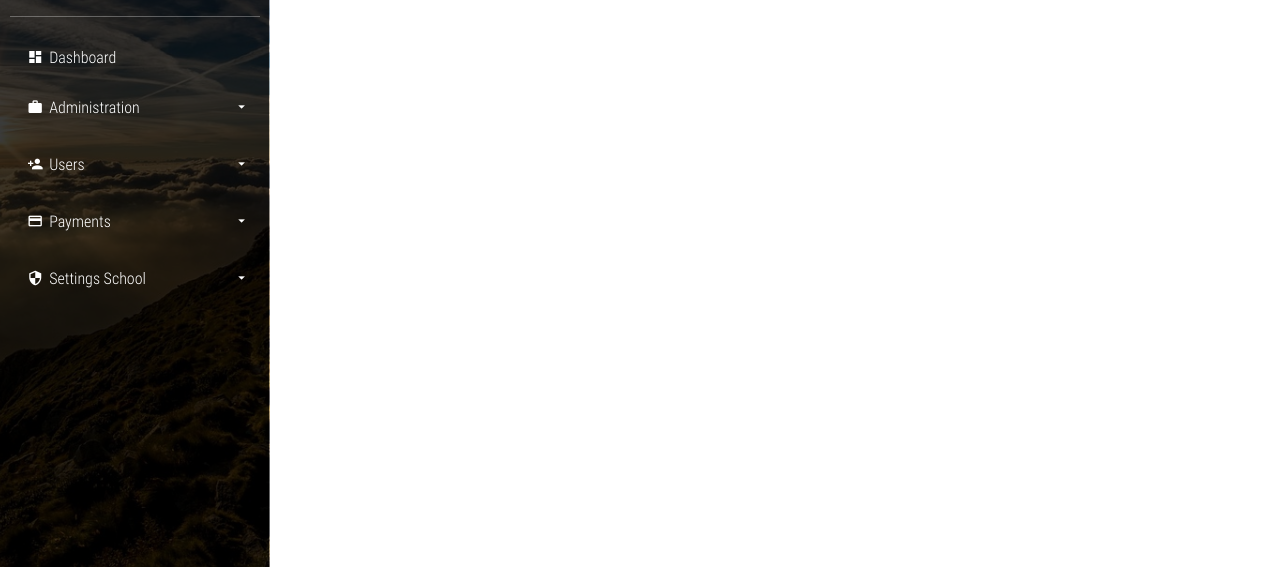
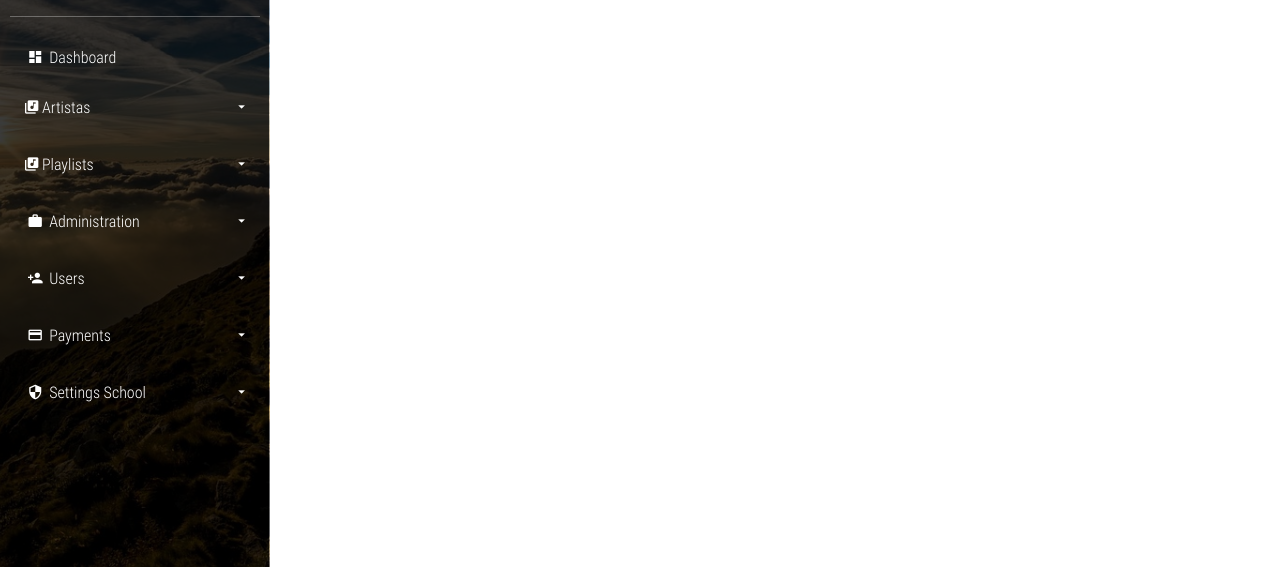
Before and after one commit to WillianAbrego/PlaylistVista, a plain HTML site: page home.html in a window 1280 px wide. Shown: the part 233-800 px from the top of the page. Drawn offline with Linux system fonts and the light colour scheme; no server answers.

Commit message:
agregado playlist sin funcionalidad solo visual

```diff
--- a/home.html
+++ b/home.html
@@ -43,6 +43,44 @@
 				</li>
 				<li>
 					<a href="#!" class="btn-sideBar-SubMenu">
+						<i class="zmdi zmdi-collection-music"></i> Artistas <i class="zmdi zmdi-caret-down pull-right"></i>
+					</a>
+					<ul class="list-unstyled full-box">
+						<li>
+							<a href="#"><i class="zmdi zmdi-timer zmdi-hc-fw"></i> Period</a>
+						</li>
+						<li>
+							<a href="#"><i class="zmdi zmdi-book zmdi-hc-fw"></i> Subject</a>
+						</li>
+						<li>
+							<a href="#"><i class="zmdi zmdi-graduation-cap zmdi-hc-fw"></i> Section</a>
+						</li>
+						<li>
+							<a href="#"><i class="zmdi zmdi-font zmdi-hc-fw"></i> Salon</a>
+						</li>
+					</ul>
+				</li>
+				<li>
+					<a href="#!" class="btn-sideBar-SubMenu">
+						<i class="zmdi zmdi-collection-music"></i> Playlists <i class="zmdi zmdi-caret-down pull-right"></i>
+					</a>
+					<ul class="list-unstyled full-box " id="play">
+						<!-- <li>
+							<a href="#"><i class="zmdi zmdi-timer zmdi-hc-fw"></i> Period</a>
+						</li>
+						<li>
+							<a href="#"><i class="zmdi zmdi-book zmdi-hc-fw"></i> Subject</a>
+						</li>
+						<li>
+							<a href="#"><i class="zmdi zmdi-graduation-cap zmdi-hc-fw"></i> Section</a>
+						</li>
+						<li>
+							<a href="#"><i class="zmdi zmdi-font zmdi-hc-fw"></i> Salon</a>
+						</li> -->
+					</ul>
+				</li>
+				<li>
+					<a href="#!" class="btn-sideBar-SubMenu">
 						<i class="zmdi zmdi-case zmdi-hc-fw"></i> Administration <i class="zmdi zmdi-caret-down pull-right"></i>
 					</a>
 					<ul class="list-unstyled full-box">
@@ -60,6 +98,7 @@
 						</li>
 					</ul>
 				</li>
+
 				<li>
 					<a href="#!" class="btn-sideBar-SubMenu">
 						<i class="zmdi zmdi-account-add zmdi-hc-fw"></i> Users <i class="zmdi zmdi-caret-down pull-right"></i>
--- a/js/script.js
+++ b/js/script.js
@@ -125,43 +125,21 @@ const MostrarCancion = (cancion) => {
 fetch("http://localhost:3000/api/v1/user")
   .then((response) => response.json())
   .then((data) => ShowUser(data));
-// .then((data) => data.map(mostrarData));
 
 const ShowUser = (user) => {
   document.getElementById(
     "user"
   ).innerHTML += `${user[0].nombre} <div class="hidden">${user[0].id}</div>`;
-  //console.log(user[0].nombre);
 };
+//comienza playlist nombre y id
+fetch("http://localhost:3000/api/v1/playlist")
+  .then((response) => response.json())
+  .then((data) => data.map(ShowPlaylist));
 
-// const mostrarData = (d) => {
-//   document.getElementById(
-//     "contenedor"
-//   ).innerHTML += `<article class="full-box tile artista" >
-//   <div class="full-box tile-title text-center text-titles text-uppercase">
-//       ${d.nombre}
-//   </div>
-//   <div class="hidden">${d.id}</div>
-
-// </div>
-//   <div class="full-box tile-icon text-center">
-//       <i class="zmdi zmdi-account"></i>
-//   </div>
-//   <div class="full-box tile-number text-titles">
-//       <p class="full-box">albunes</p>
-
-//   </div>
-// </article>`;
-
-//   //console.log(d.id);
-//   let arti = document.querySelectorAll(".artista");
-//   arti.forEach(function (elemento) {
-//     elemento.addEventListener("click", function () {
-//       let album = elemento.firstChild.parentNode.childNodes[3].textContent;
-//       document.getElementById("contenedor").innerHTML = "";
-//       MostrarAlbum(album);
-
-//       //console.log(album);
-//     });
-//   });
-// };
+const ShowPlaylist = (play) => {
+  console.log(play);
+  document.getElementById("play").innerHTML += `<li>
+  <a href="#"><i class="zmdi zmdi-book zmdi-hc-fw"></i> ${play.nombre}</a>
+  <div class="hidden">${play.id}</div>
+</li>`;
+};
```
